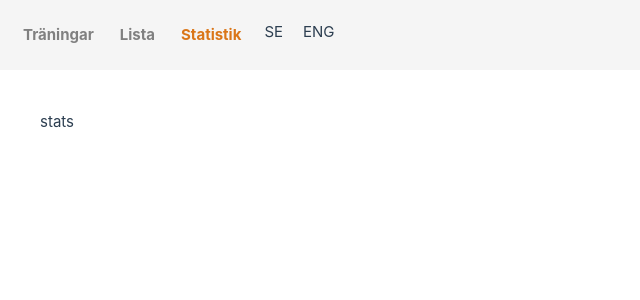
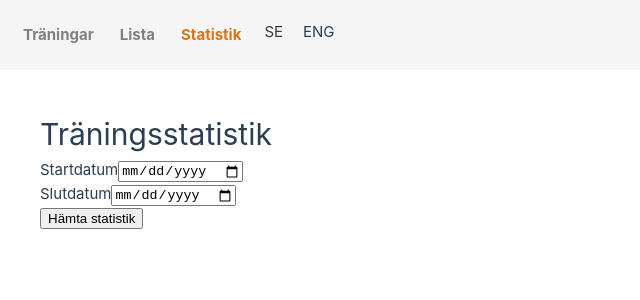
Before and after one commit to Ivarponken/The-Training-App, a Vue app in the folder frontend/: page /stats in a window 1280 px wide. Shown: the top 300 px of the page, without its empty margins (0-640 px from the left). Built offline with nearby package versions, Linux system fonts and the light colour scheme.

Commit message:
Lagt till en StatsPage, behöver ändra diagram

```diff
--- /dev/null
+++ b/frontend/src/components/StatsPage.vue
@@ -0,0 +1,74 @@
+<script setup>
+import { reactive, ref, watch } from 'vue'
+import VueApexCharts from 'vue3-apexcharts'
+
+const apexcharts = VueApexCharts
+
+const form = reactive({
+  start_date: '',
+  end_date: '',
+})
+
+const statsData = reactive([])
+
+const chartSeries = ref([])
+const chartLabels = ref([])
+
+watch(
+  statsData,
+  () => {
+    chartSeries.value = statsData.map(stat => Number(stat.total_workouts) || 0)
+    chartLabels.value = statsData.map(stat => stat.activity)
+  },
+  { deep: true }
+)
+
+function getStats() {
+  const url = `http://localhost:8080/workouts/stats?start_date=${form.start_date}&end_date=${form.end_date}`
+
+  fetch(url)
+    .then((res) => res.json())
+    .then((data) => {
+      statsData.splice(0, statsData.length, ...data)
+    })
+    .catch((err) => console.error(err))
+}
+
+const chartOptions = reactive({
+  chart: { type: 'bar' },
+  xaxis: { categories: chartLabels.value },
+  title: { text: 'Statistik per workout:' },
+  plotOptions: { bar: { horizontal: false } },
+  dataLabels: { enabled: true },
+})
+</script>
+<template>
+  <div class="container">
+    <h1>Träningsstatistik</h1>
+
+    <div class="form-card">
+      <form @submit.prevent="getStats">
+        <div class="form-group">
+          <label for="start-date">Startdatum</label>
+          <input id="start-date" type="date" v-model="form.start_date" required />
+        </div>
+
+        <div class="form-group">
+          <label for="end-date">Slutdatum</label>
+          <input id="end-date" type="date" v-model="form.end_date" required />
+        </div>
+
+        <button type="submit" class="submit-btn">Hämta statistik</button>
+      </form>
+    </div>
+
+    <div v-if="statsData.length" class="chart-wrapper">
+      <apexcharts
+        type="bar"
+        height="350"
+        :options="{ ...chartOptions, xaxis: { categories: chartLabels } }"
+        :series="[{ name: 'Total Workouts', data: chartSeries }]"
+      />
+    </div>
+  </div>
+</template>
--- a/frontend/src/views/StatsView.vue
+++ b/frontend/src/views/StatsView.vue
@@ -1,10 +1,12 @@
 <script setup>
+import StatsPage from '@/components/StatsPage.vue';
+
 </script>
 
 <template>
 
 
     <main>
-      <p>stats</p>
+      <StatsPage />
     </main>
 </template>
```
Also changed, not shown: 2 other files (tests, documents, lock files or other folders).
